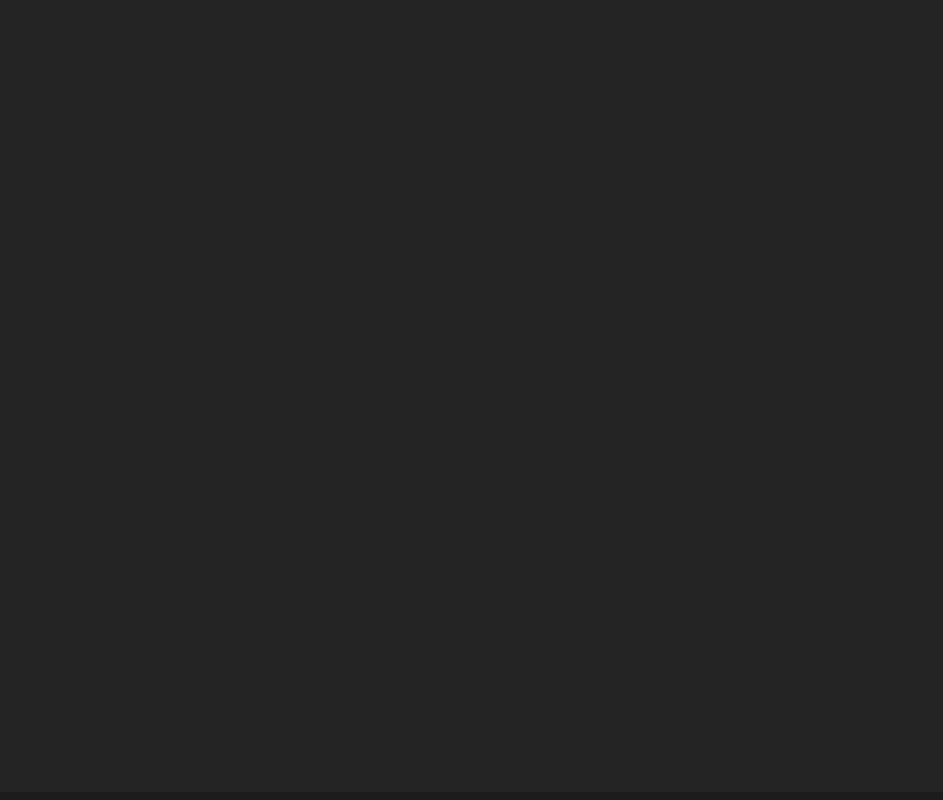
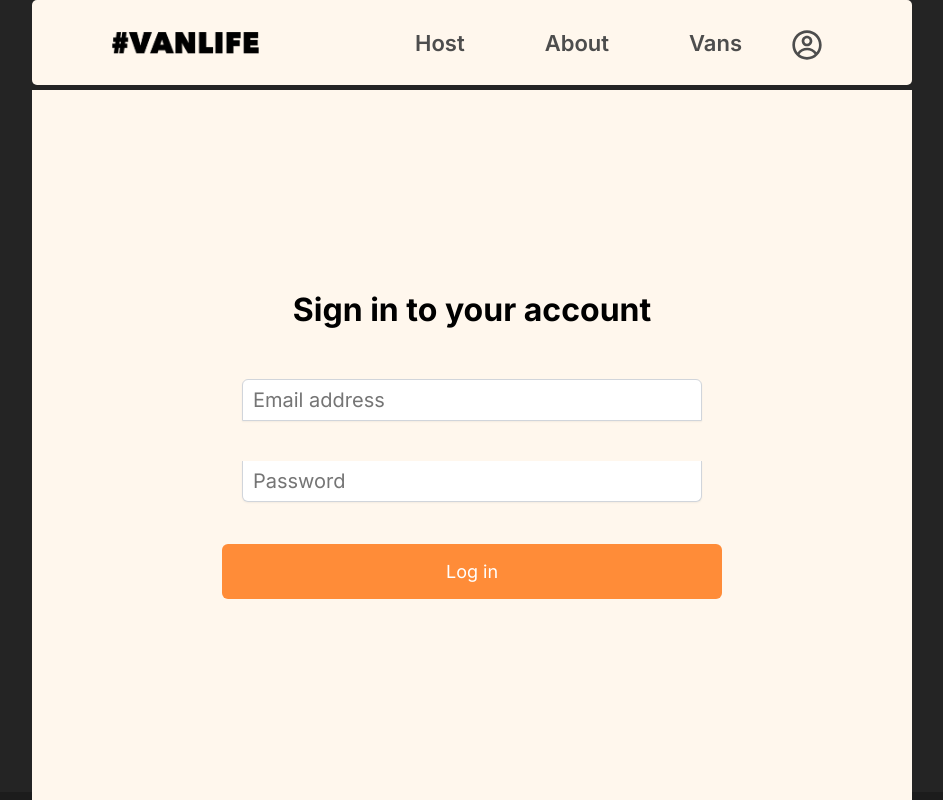
Before and after one commit to Yuvanshj/VanLife-Project, a React (Vite) app: page /login in a window 1280 px wide. Before the commit this address had no page. Shown: the top 800 px of the page, without its empty margins (168-1111 px from the left). Built offline with nearby package versions, Linux system fonts and the light colour scheme.

Commit message:
added auth

```diff
--- a/src/App.jsx
+++ b/src/App.jsx
@@ -16,6 +16,8 @@
 import VanDetails from './Components/HostVans/VanDetails';
 import VanDetailsPricing from './Components/HostVans/VanDetailsPricing';
 import VanDetailsPhotos from './Components/HostVans/VanDetailsPhotos';
+import Login from './pages/Login';
+import Auth from '../Server/Auth';
 
 
 
@@ -27,11 +29,17 @@
       <Routes>
 
         <Route path="/" element={<Layout />}>
+        <Route path="*" element={   <> <h1>Page not found!</h1>
+                                    <Link to={'/'}><button> return Home</button></Link>
+                                  </> } />
+
           <Route index element={<Home />} />
           <Route path="about" element={<About />} />
           <Route path="vans" element={<Vans />} />
+          <Route path="login" element={<Login />} />
           <Route path="vans/:id" element={<VanDetail />} />
 
+          <Route element={<Auth />}>
             <Route path="host" element={<HostLayout />}>
               <Route index element={<Dashboard />} />
               <Route path="income" element={<Income />} />
@@ -43,6 +51,7 @@
               </Route>
               <Route path="reviews" element={<Reviews />} />
             </Route>
+          </Route>
 
         </Route>
       </Routes>
--- a/src/Components/Navbar.jsx
+++ b/src/Components/Navbar.jsx
@@ -1,6 +1,7 @@
 import React from "react";
 import { Link , NavLink } from "react-router-dom"
 import {logo} from "../Assets/index"
+import { CgProfile } from "react-icons/cg";
 
 
 
@@ -32,6 +33,11 @@
                     to={"/Vans"}>
                         Vans
                 </NavLink>
+                <Link to="login" className="login-link">
+                    <div className="profile">
+                        <CgProfile id="profile-icon" />
+                    </div>
+                </Link>
 
             </div>
 
--- a/src/index.css
+++ b/src/index.css
@@ -288,15 +288,15 @@
       margin-right: 24px;
     }
 
-    .simple:hover{
+    .simple:hover , .simple.selected{
       background-color: #E17654;
       color: #FFEAD0;
     }
-    .luxury:hover{
+    .luxury:hover , .luxury.selected{
       background-color: #161616;
       color: #FFEAD0;
     }
-    .rugged:hover{
+    .rugged:hover , .rugged.selected{
       background-color: #115E59;
       color: #FFEAD0;
     }
@@ -595,6 +595,80 @@
     }
 
 
+    .login-container {
+      display: flex;
+      flex-direction: column;
+      align-items: center;
+      padding-inline: 27px;
+
+      height: 80vh;
+
+      background-color: #FFF7ED;
+
+      color: black;
+
+      padding-top: 200px;
+    }
+
+    .login-form {
+      display: flex;
+      flex-direction: column;
+      width: 100%;
+      max-width: 500px;
+      margin-top: 30px;
+    }
+
+    .login-form > input {
+      border: 1px solid rgba(209, 213, 219);
+      height: 40px;
+      text-indent: 10px;
+      font-family: "Inter", sans-serif;
+      box-shadow: 0px 1px 2px rgba(0, 0, 0, 0.05);
+      font-weight: 400;
+      font-size: 20px;
+
+      margin: 20px;
+    }
+
+    .login-form > input:focus {
+      outline: none;
+    }
+
+    .login-form > input:first-of-type {
+      border-radius: 6px 6px 0px 0px;
+    }
+
+    .login-form > input:last-of-type {
+      border-radius: 0px 0px 6px 6px;
+      border-top: none;
+    }
+
+    .login-form > button {
+      background-color: #FF8C38;
+      border: none;
+      border-radius: 6px;
+      height: 55px;
+      margin-top: 22px;
+      color: white;
+      font-family: "Inter", sans-serif;
+
+      font-size: 18px
+    }
+
+    .profile{
+      height: 30px;
+      width: 50px;
+
+      display: flex;
+      justify-content: center;
+      align-items: center;
+    }
+
+    #profile-icon{
+      scale: 2;
+    }
+
+
 /* Media query for desktops ends here */
 /* } */
 
--- /dev/null
+++ b/src/pages/Login.jsx
@@ -0,0 +1,59 @@
+import React from "react"
+import { useLocation } from "react-router-dom"
+
+export default function Login() {
+    const [loginFormData, setLoginFormData] = React.useState({ email: "", password: "" })
+
+    const location = useLocation()
+
+    let mssg
+    if(location.state?.message){
+        mssg = location.state.message
+    }
+
+
+
+    function handleSubmit(e) {
+        e.preventDefault()
+        console.log(loginFormData)
+    }
+
+    function handleChange(e) {
+
+        const { name, value } = e.target
+
+        setLoginFormData(prev => ({
+            ...prev,
+            [name]: value
+        }))
+
+    }
+
+
+    return (
+        <div className="login-container">
+
+            <h3> {mssg} </h3>
+
+            <h1>Sign in to your account</h1>
+            <form onSubmit={handleSubmit} className="login-form">
+                <input
+                    name="email"
+                    onChange={handleChange}
+                    type="email"
+                    placeholder="Email address"
+                    value={loginFormData.email}
+                />
+                <input
+                    name="password"
+                    onChange={handleChange}
+                    type="password"
+                    placeholder="Password"
+                    value={loginFormData.password}
+                />
+                <button>Log in</button>
+            </form>
+        </div>
+    )
+
+}
--- a/src/pages/Vans/Vans.jsx
+++ b/src/pages/Vans/Vans.jsx
@@ -2,7 +2,7 @@
 import Badge from "../../Components/Badge/Badge";
 import VanCard from "../../Components/VanCard";
 
-import { Link , useSearchParams} from "react-router-dom"
+import { Link , useSearchParams } from "react-router-dom"
 
 import "../../../Server/server"
 
@@ -29,20 +29,21 @@
 
                 <div className="badgeDiv">
                     <Link to={'/vans?type=simple'}>
-                        <Badge className={'simple'}>Simple</Badge>
+                        <Badge className={`simple ${typeFilter === "simple" ? "selected" : ""}`}>Simple</Badge>
                     </Link>
                     <Link to={'/vans?type=luxury'}>
-                        <Badge className={'luxury'} >Luxury</Badge>
+                        <Badge className={`luxury ${typeFilter === "luxury" ? "selected" : ""}`} >Luxury</Badge>
                     </Link>
                     <Link to={'/vans?type=rugged'}>
-                        <Badge className={'rugged'} >Rugged</Badge>
+                        <Badge className={`rugged ${typeFilter === "rugged" ? "selected" : ""}`} >Rugged</Badge>
                     </Link>
 
-                    <div id="clearFilter">
+                    {typeFilter ?  <div id="clearFilter">
                         <Link to={'/vans'}>
                               <p className="clear-filter"> clear filter</p>
                         </Link>
-                    </div>
+                    </div> : null}
+
                 </div>
 
                 <div className="vanContainer">
```
Also changed, not shown: 1 other file (tests, documents, lock files or other folders). Lines whose indentation alone changed are shown as unchanged.
